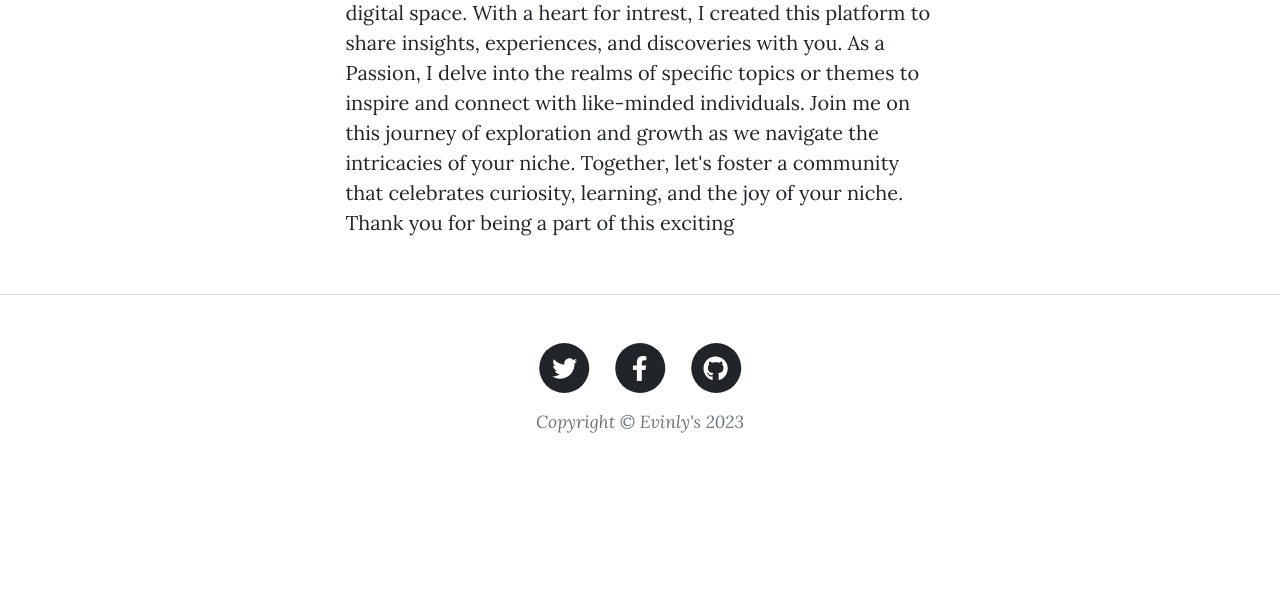
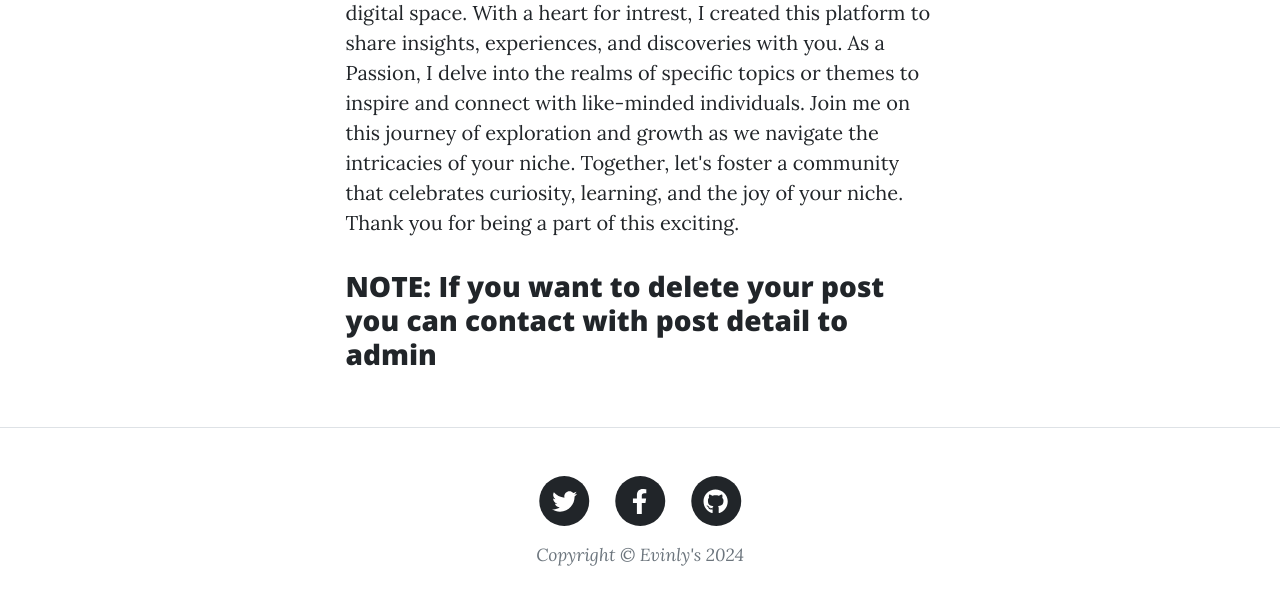
Before and after one commit to PRiNCeKUsHW/Flask-blog, a Flask app: page /about in a window 1280 px wide. Shown: the part 644-1260 px from the top of the page. Before the commit the page ends 1077 px from the top, so only its background shows below. Run offline with Flask 3, Linux system fonts and the light colour scheme; some libraries are stand-ins or nearby versions.

Commit message:
Add files via upload

```diff
--- a/templates/about.html
+++ b/templates/about.html
@@ -30,7 +30,9 @@
           like-minded individuals. Join me on this journey of exploration and
           growth as we navigate the intricacies of your niche. Together, let's
           foster a community that celebrates curiosity, learning, and the joy of
-          your niche. Thank you for being a part of this exciting
+          your niche. Thank you for being a part of this exciting.
+
+          <h3>NOTE: If you want to delete your post you can contact with post detail to admin</h3>
         </p>
       </div>
     </div>
--- a/templates/contact.html
+++ b/templates/contact.html
@@ -30,8 +30,7 @@
           I will get back to you as soon as possible!
         </p>
         <div class="my-5">
-          <!-- * * * * * * * * * * * * * * *-->
-          <!-- * * Simplified SB Contact Form for the Tutorial* *-->
+
           <form
             id="contactForm"
             name="sentMessage"
@@ -88,7 +87,7 @@
               id="submitButton"
               type="submit"
             >
-              Send<p>Not working right now</p>
+              Send
             </button>
           </form>
         </div>
--- a/templates/footer.html
+++ b/templates/footer.html
@@ -29,7 +29,7 @@
                               </a>
                           </li>
                       </ul>
-                      <div class="small text-center text-muted fst-italic">Copyright &copy; Evinly's 2023</div>
+                      <div class="small text-center text-muted fst-italic">Copyright &copy; Evinly's 2024</div>
                   </div>
               </div>
           </div>
--- a/templates/header.html
+++ b/templates/header.html
@@ -66,7 +66,7 @@
                 >Home</a
               >
             </li>
-            <!-- Only show Login/Register if user is logged out. Otherwise show "Log Out" -->
+
             {% if not current_user.is_authenticated: %}
             <li class="nav-item">
               <a
--- a/templates/login.html
+++ b/templates/login.html
@@ -21,7 +21,7 @@
 <main class="mb-4">
   <div class="container">
     <div class="row">
-      <!-- TODO: add a flash message here for users registering twice -->
+
       {% with messages = get_flashed_messages() %}
       {% if messages %}
       {% for message in messages %}
@@ -30,7 +30,6 @@
       {% endif %}
       {% endwith %}
       <div class="col-lg-8 col-md-10 mx-auto">
-        <!--TODO: render login form here-->
         {{render_form(form, novalidate=True, button_map={"submit": "primary"}) }}
       </div>
     </div>
--- a/templates/make-post.html
+++ b/templates/make-post.html
@@ -1,5 +1,5 @@
-{% from "bootstrap5/form.html" import render_form %} {% block content %} {%
-include "header.html" %}
+{% from "bootstrap5/form.html" import render_form %} {% block content %}
+{%include "header.html" %}
 
 <!-- Page Header -->
 <header
--- a/templates/register.html
+++ b/templates/register.html
@@ -22,7 +22,6 @@
   <div class="container">
     <div class="row">
       <div class="col-lg-8 col-md-10 mx-auto">
-        <!--TODO: render your registration form here-->
         {{render_form(form, novalidate=True, button_map={"submit": "primary"}) }}
       </div>
     </div>
```
Also changed, not shown: templates/index.html (+3 -4 lines), templates/post.html (+6 -7 lines).
